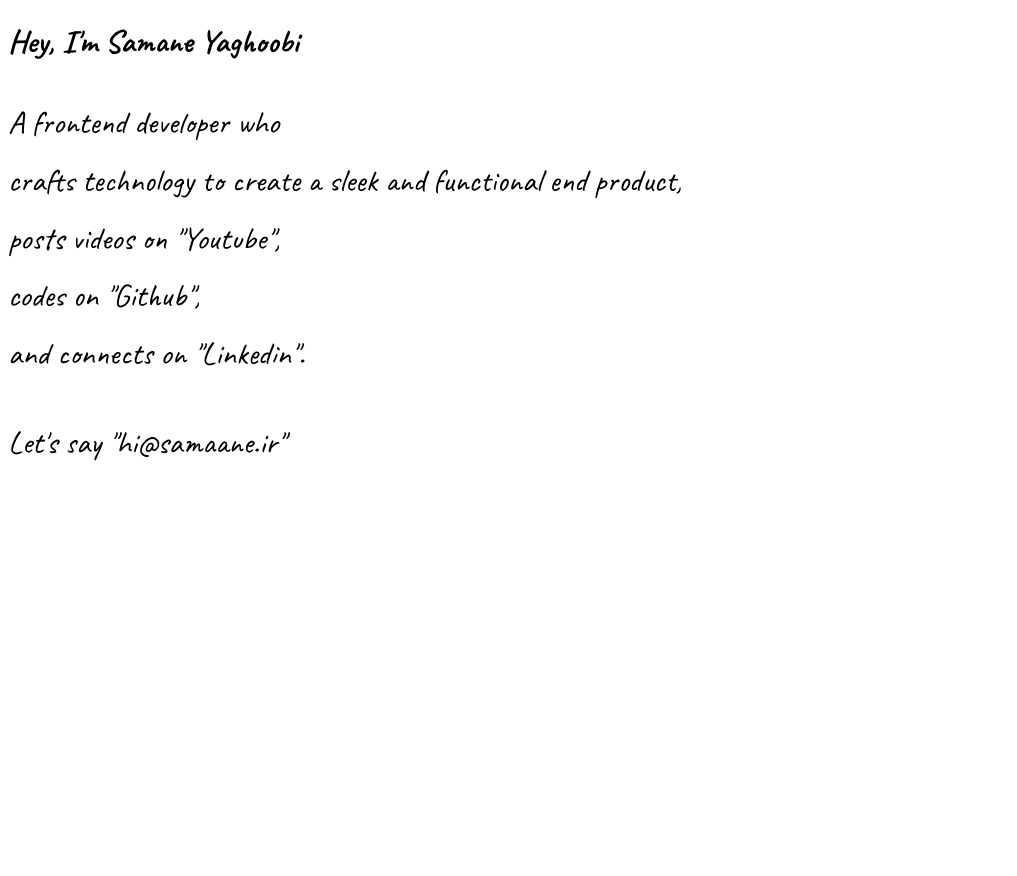
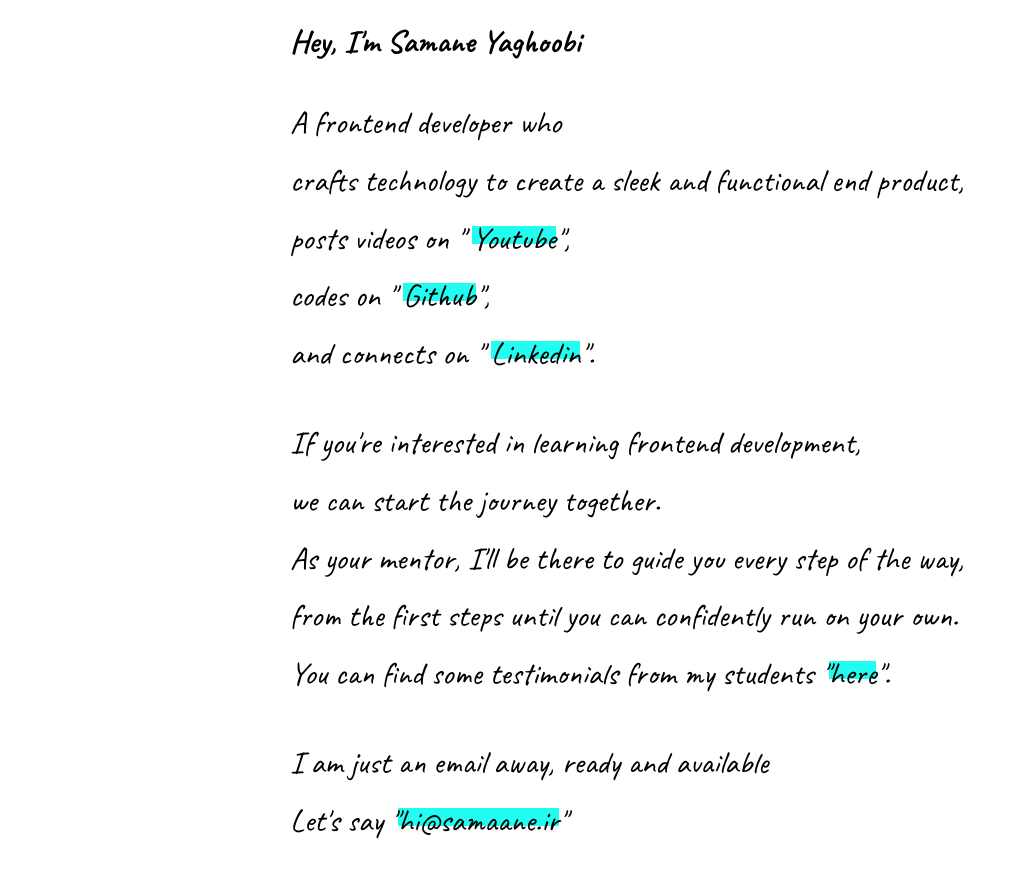
Before and after one commit to SamaneYaghoobi/SamaneYaghoobi.github.io, a plain HTML site: page index.html in a window 1280 px wide. Shown: the whole page, without its empty margins (0-1017 px from the left). Before the commit the page ends 800 px from the top, so only its background shows below. Drawn offline with Linux system fonts and the light colour scheme.

Commit message:
🆙 update ui

```diff
--- a/index.css
+++ b/index.css
@@ -1,5 +1,10 @@
 * {
   font-family: "Caveat", cursive;
+}
+body {
+  width: 700px;
+
+  margin: auto;
 }
 p {
   font-size: 2em;
@@ -8,8 +13,21 @@ p {
 a {
   text-decoration: none;
   color: black;
+  position: relative;
 }
 a:hover {
   text-decoration-line: underline;
   text-decoration-style: dashed;
+  color: #ec5c27;
 }
+
+a:before {
+  background: #21fef1;
+  content: "";
+  width: 100%;
+  position: absolute;
+  left: 0;
+  bottom: 15px;
+  z-index: -99;
+  height: 18px;
+}
--- a/index.html
+++ b/index.html
@@ -13,14 +13,20 @@
       property="og:description"
       content="All about a creation enthusiast :)"
     />
-    <meta property="og:image" content="https://raw.githubusercontent.com/SamaneYaghoobi/SamaneYaghoobi.github.io/main/SamaneYaghoobi.jpg" />
+    <meta
+      property="og:image"
+      content="https://raw.githubusercontent.com/SamaneYaghoobi/SamaneYaghoobi.github.io/main/SamaneYaghoobi.jpg"
+    />
     <meta name="twitter:card" content="summary" />
     <meta name="twitter:title" content="Samane Yaghoobi" />
     <meta
       name="twitter:description"
       content="All about a creation enthusiast :)"
     />
-    <meta name="twitter:image" content="https://raw.githubusercontent.com/SamaneYaghoobi/SamaneYaghoobi.github.io/main/SamaneYaghoobi.jpg" />
+    <meta
+      name="twitter:image"
+      content="https://raw.githubusercontent.com/SamaneYaghoobi/SamaneYaghoobi.github.io/main/SamaneYaghoobi.jpg"
+    />
     <link rel="stylesheet" href="index.css" />
     <link rel="icon" type="image/x-icon" href="favicon.ico" />
     <link rel="preconnect" href="https://fonts.googleapis.com" />
@@ -33,21 +39,37 @@
   </head>
   <body>
     <h1>Hey, I'm Samane Yaghoobi</h1>
-    <p>A frontend developer who
-      <br/>
+    <p>
+      A frontend developer who
+      <br />
       crafts technology to create a sleek and functional end product,
-      <br/>
-      posts videos on
-      "<a href="http://link.samaane.ir/youtube" target="_blank">Youtube</a>",
-      <br />codes on
-      "<a href="http://link.samaane.ir/github" target="_blank">Github</a>",
       <br />
-      and connects on
-      "<a href="http://link.samaane.ir/linkedin" target="_blank">Linkedin</a>".
+      posts videos on "
+      <a href="http://link.samaane.ir/youtube" target="_blank"
+        ><span>Youtube</span></a
+      >", <br />codes on "
+      <a href="http://link.samaane.ir/github" target="_blank">Github</a>",
+      <br />
+      and connects on "
+      <a href="http://link.samaane.ir/linkedin" target="_blank">Linkedin</a>".
     </p>
     <p>
-      Let's say
-      "<a href="mailto:hi@samaane.ir" target="_blank">hi@samaane.ir</a>"
+      If you're interested in learning frontend development,<br />
+      we can start the journey together. <br />As your mentor, I'll be there to
+      guide you every step of the way,<br />
+      from the first steps until you can confidently run on your own.<br />
+      You can find some testimonials from my students "<a
+        href="/testimonials"
+        target="_blank"
+        >here</a
+      >".
     </p>
+
+    <p>
+      I am just an email away, ready and available<br />
+      Let's say "<a href="mailto:hi@samaane.ir" target="_blank">hi@samaane.ir</a
+      >"
+    </p>
+    <script src="./script.js"></script>
   </body>
 </html>
```
Also changed, not shown: testimonials/index.html (+20 -14 lines).
